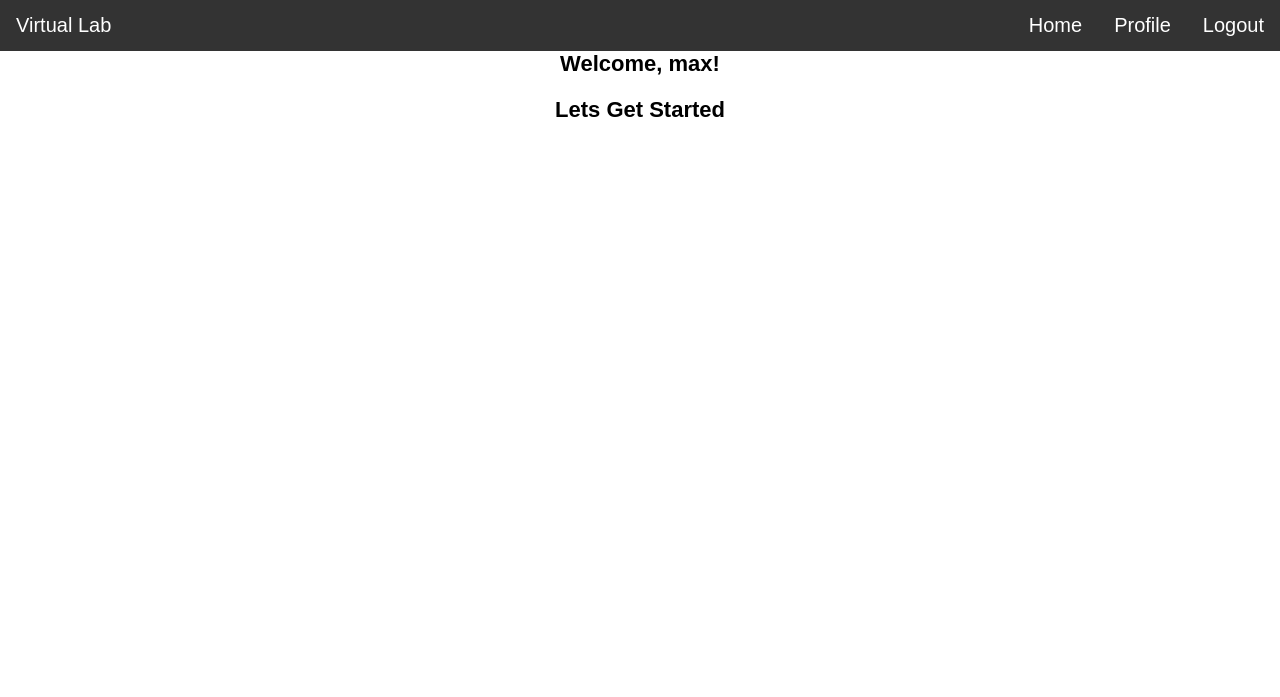
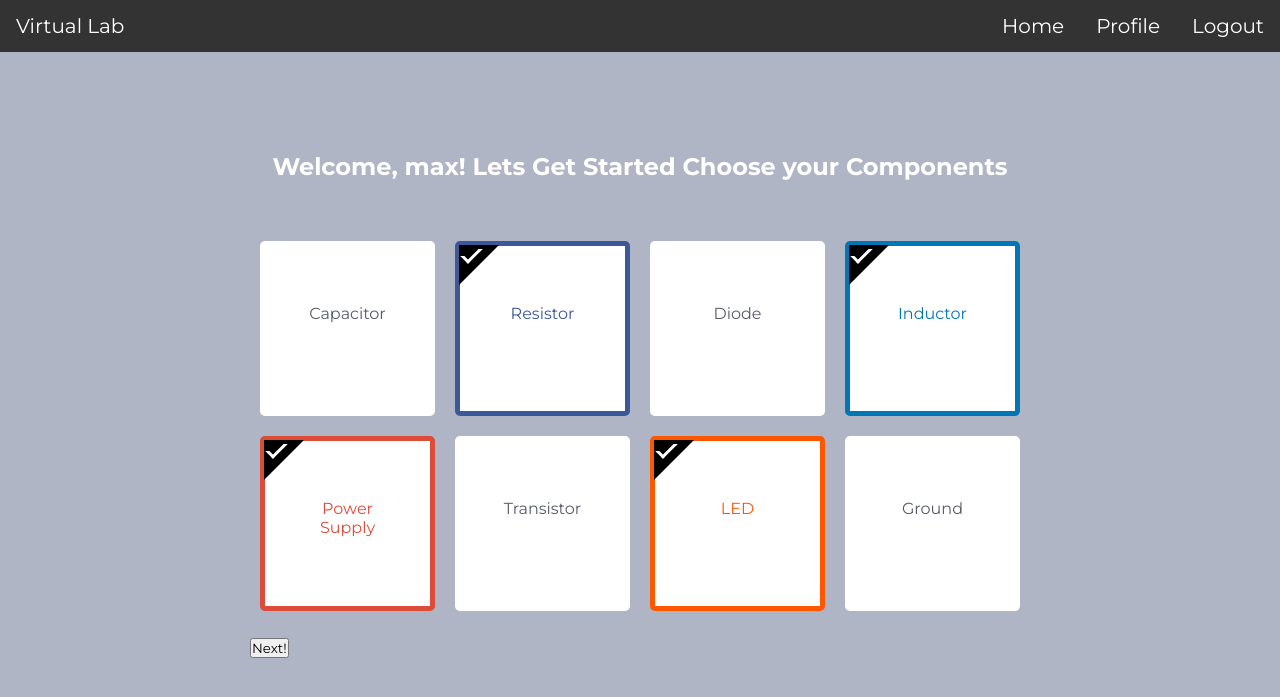
Before and after one commit to TechCorp07/virtualLab, a Flask app: page /profile in a window 1280 px wide. Shown: the top 697 px of the page. Run offline with Flask 2, Linux system fonts and the light colour scheme; a user stored in the database is signed in.

Commit message:
New Modifications added

```diff
--- a/auth_app/project/static/styles/style.css
+++ b/auth_app/project/static/styles/style.css
@@ -1,9 +1,19 @@
+@import url("https://fonts.googleapis.com/css?family=Montserrat:400,700&display=swap");
+
+* {
+    margin: 0;
+    padding: 0;
+    box-sizing: border-box;
+    font-family: "Montserrat", sans-serif;
+}
+
 body {
     margin: 0;
     padding: 0;
-    /* background: url(iot.webp); */
-    background-size: cover;
-    background-color: #fff;
+    /* background: url(cctpic4.png); */
+    background-size: central;
+    /* background-color: #fff; */
+    background: #b0b5c5;
     background-position: center;
     font-family: sans-serif;
 }
@@ -106,190 +116,22 @@ input[type="password"] {
     padding: 70px 30px;
 }
 
-/* node01 block begin */
-.node01 {
-    opacity: 0.80;
-    /* filter: alpha(opacity=100); */
-    width: 260px;
-    height: 160px;
-    background: rgb(0, 0, 0);
-    color: #fff;
-    top: 20%;
-    left: 25%;
-    position: absolute;
-    transform: translate(-50%, -50%);
-    box-sizing: border-box;
-    padding: 20px 20px;
-    /* For IE8 and earlier */
-}
-
-.node01log {
-    opacity: 0.90;
-    /* filter: alpha(opacity=100); */
-    width: 260px;
-    height: 260px;
-    background: rgb(58, 47, 47);
-    color: #fff;
-    top: 55%;
-    left: 25%;
-    position: absolute;
-    transform: translate(-50%, -50%);
-    box-sizing: border-box;
-    border-radius: 5%;
-    padding: 20px 20px;
-    font-size: 17px;
-    /* For IE8 and earlier */
-}
-
-.node02log {
-    opacity: 0.90;
-    /* filter: alpha(opacity=100); */
-    width: 260px;
-    height: 260px;
-    background: rgb(58, 47, 47);
-    color: #fff;
-    top: 55%;
-    left: 45%;
-    position: absolute;
-    transform: translate(-50%, -50%);
-    box-sizing: border-box;
-    border-radius: 5%;
-    padding: 20px 20px;
-    font-size: 17px;
-    /* For IE8 and earlier */
-}
-
-.node03log {
-    opacity: 0.90;
-    /* filter: alpha(opacity=100); */
-    width: 260px;
-    height: 260px;
-    background: rgb(58, 47, 47);
-    color: #fff;
-    top: 55%;
-    left: 65%;
-    position: absolute;
-    transform: translate(-50%, -50%);
-    box-sizing: border-box;
-    border-radius: 5%;
-    padding: 20px 20px;
-    font-size: 17px;
-    /* For IE8 and earlier */
-}
-
-.node04log {
-    opacity: 0.90;
-    /* filter: alpha(opacity=100); */
-    width: 260px;
-    height: 260px;
-    background: rgb(58, 47, 47);
-    color: #fff;
-    top: 55%;
-    left: 85%;
-    position: absolute;
-    transform: translate(-50%, -50%);
-    box-sizing: border-box;
-    border-radius: 5%;
-    padding: 20px 20px;
-    font-size: 17px;
-    /* For IE8 and earlier */
-}
-
-.node01log b,
-.node02log b,
-.node03log b,
-.node04log b {
-    color: rgb(165, 53, 53);
-}
-
-.node01 p,
-.node02 p,
-.node03 p,
-.node04 p {
-    /* margin: 1; */
-    font-size: 18px;
-    font-style: italic;
-    color: #fff;
+h1 {
+    margin: 0;
+    padding: 0 0 20px;
+    text-align: center;
+    font-size: 22px;
 }
 
 h2 {
     margin: 0;
-    /* padding: -0 20 20px; */
-    text-align: left;
-    font-size: 22px;
-    color: #fff;
+    padding: 0 20 20px;
+    text-align: center;
+    font-size: 18px;
+    color: #080808;
 }
 
-.node01 a,
-.node02 a,
-.node03 a,
-.node04 a,
-.node01log a,
-.node02log a,
-.node03log a,
-.node04log a {
-    text-decoration: none;
-    font-size: 15px;
-    line-height: 20px;
-    color: darkgrey;
-}
 
-/* end node01 block */
-
-/* node02 block begin */
-.node02 {
-    opacity: 0.80;
-    /* filter: alpha(opacity=100); */
-    width: 260px;
-    height: 160px;
-    background: rgb(0, 0, 0);
-    color: #fff;
-    top: 20%;
-    left: 45%;
-    position: absolute;
-    transform: translate(-50%, -50%);
-    box-sizing: border-box;
-    padding: 20px 30px;
-    /* For IE8 and earlier */
-}
-
-/* end node02 block */
-
-/* node03 block begin */
-.node03 {
-    opacity: 0.80;
-    /* filter: alpha(opacity=100); */
-    width: 260px;
-    height: 160px;
-    background: rgb(0, 0, 0);
-    color: #fff;
-    top: 20%;
-    left: 65%;
-    position: absolute;
-    transform: translate(-50%, -50%);
-    box-sizing: border-box;
-    padding: 20px 30px;
-    /* For IE8 and earlier */
-}
-
-/* end node03 block */
-
-/* node04 block begin */
-.node04 {
-    opacity: 0.80;
-    /* filter: alpha(opacity=100); */
-    width: 260px;
-    height: 160px;
-    background: rgb(0, 0, 0);
-    color: #fff;
-    top: 20%;
-    left: 85%;
-    position: absolute;
-    transform: translate(-50%, -50%);
-    box-sizing: border-box;
-    padding: 20px 30px;
-    /* For IE8 and earlier */
-}
 
 /* end node04 block */
 
@@ -302,12 +144,6 @@ h2 {
     left: calc(50% - 50px)
 }
 
-h1 {
-    margin: 0;
-    padding: 0 0 20px;
-    text-align: center;
-    font-size: 22px;
-}
 
 .navbar a {
     display: block;
@@ -326,3 +162,160 @@ ul {
     overflow: hidden;
     background-color: #333;
 }
+
+.wrapper {
+    width: 780px;
+    margin: 100px auto 0;
+}
+
+.wrapper .title {
+    font-size: 24px;
+    color: #fff;
+    font-weight: 700;
+    text-align: center;
+    margin-bottom: 50px;
+}
+
+.container {
+    display: flex;
+    flex-wrap: wrap;
+}
+
+.container .option_item {
+    display: block;
+    position: relative;
+    width: 175px;
+    height: 175px;
+    margin: 10px;
+}
+
+.container .option_item .checkbox {
+    position: absolute;
+    top: 0;
+    left: 0;
+    z-index: 1;
+    opacity: 0;
+}
+
+.option_item .option_inner {
+    width: 100%;
+    height: 100%;
+    background: #fff;
+    border-radius: 5px;
+    text-align: center;
+    padding: 58px 40px;
+    cursor: pointer;
+    color: #585c68;
+    display: block;
+    border: 5px solid transparent;
+    position: relative;
+}
+
+.option_item .option_inner .icon {
+    margin-bottom: 10px;
+}
+
+.option_item .option_inner .icon .fab {
+    font-size: 32px;
+}
+
+.option_item .option_inner .name {
+    user-select: none;
+}
+
+.option_item .checkbox:checked~.option_inner.resistor {
+    border-color: #3b5999;
+    color: #3b5999;
+}
+
+.option_item .checkbox:checked~.option_inner.capacitor {
+    border-color: #55acee;
+    color: #55acee;
+}
+
+.option_item .checkbox:checked~.option_inner.diode {
+    border-color: #e4405f;
+    color: #e4405f;
+}
+
+.option_item .checkbox:checked~.option_inner.inductor {
+    border-color: #0077b5;
+    color: #0077b5;
+}
+
+.option_item .checkbox:checked~.option_inner.ground {
+    border-color: #25d366;
+    color: #25d366;
+}
+
+.option_item .checkbox:checked~.option_inner.power {
+    border-color: #dd4b39;
+    color: #dd4b39;
+}
+
+.option_item .checkbox:checked~.option_inner.led {
+    border-color: #ff5700;
+    color: #ff5700;
+}
+
+.option_item .checkbox:checked~.option_inner.transistor {
+    border-color: #b92b27;
+    color: #b92b27;
+}
+
+.option_item .option_inner .tickmark {
+    position: absolute;
+    top: -1px;
+    left: -1px;
+    border: 20px solid;
+    border-color: #000 transparent transparent #000;
+    display: none;
+}
+
+.option_item .option_inner .tickmark:before {
+    content: "";
+    position: absolute;
+    top: -18px;
+    left: -18px;
+    width: 15px;
+    height: 5px;
+    border: 3px solid;
+    border-color: transparent transparent #fff #fff;
+    transform: rotate(-45deg);
+}
+
+.option_item .checkbox:checked~.option_inner .tickmark {
+    display: block;
+}
+
+.option_item .option_inner.facebook .tickmark {
+    border-color: #3b5999 transparent transparent #3b5999;
+}
+
+.option_item .option_inner.twitter .tickmark {
+    border-color: #55acee transparent transparent #55acee;
+}
+
+.option_item .option_inner.instagram .tickmark {
+    border-color: #e4405f transparent transparent #e4405f;
+}
+
+.option_item .option_inner.linkedin .tickmark {
+    border-color: #0077b5 transparent transparent #0077b5;
+}
+
+.option_item .option_inner.whatsapp .tickmark {
+    border-color: #25d366 transparent transparent #25d366;
+}
+
+.option_item .option_inner.google .tickmark {
+    border-color: #dd4b39 transparent transparent #dd4b39;
+}
+
+.option_item .option_inner.reddit .tickmark {
+    border-color: #ff5700 transparent transparent #ff5700;
+}
+
+.option_item .option_inner.quora .tickmark {
+    border-color: #b92b27 transparent transparent #b92b27;
+}
--- a/auth_app/project/templates/base.html
+++ b/auth_app/project/templates/base.html
@@ -5,7 +5,7 @@
     <meta charset="utf-8">
     <meta http-equiv="X-UA-Compatible" content="IE=edge">
     <!--meta name="viewport" content="width=device-width, initial-scale=1"-->
-    <title>Web IoT</title>
+    <title>virtuallab</title>
     <link rel= "stylesheet" type= "text/css" href= "{{ url_for('static',filename='styles/style.css') }}">
 
 </head>
@@ -13,6 +13,7 @@
 <body>
     <ul>
         <div class="navbar">
+            <div class="title">
             <a>Virtual Lab</a>
             {% if current_user.is_authenticated %}
                 <li style="float:right"><a href="{{ url_for('auth.logout') }}">
@@ -36,6 +37,7 @@
                 Home
             </a></li>
         </div>
+        </div>
     </ul>
 
                 {% block content %}
--- a/auth_app/project/templates/profile.html
+++ b/auth_app/project/templates/profile.html
@@ -1,8 +1,77 @@
 {% extends "base.html" %}
 
 {% block content %}
-    <h1>Welcome, {{ name }}!</h1>
-    <h1>Lets Get Started</h1>
+    <div class="wrapper">
+        <div class="title">
+            Welcome, {{ name }}!
+            Lets Get Started
+          Choose your Components
+        </div>
+
+        <div class="container">
+          <label class="option_item">
+            <input type="checkbox" class="checkbox">
+            <div class="option_inner capacitor">
+              <div class="tickmark"></div>
+              <div class="name">Capacitor</div>
+            </div>
+          </label>
+          <label class="option_item">
+            <input type="checkbox" class="checkbox" checked>
+            <div class="option_inner resistor">
+              <div class="tickmark"></div>
+              <div class="name">Resistor</div>
+            </div>
+          </label>
+          <label class="option_item">
+            <input type="checkbox" class="checkbox">
+            <div class="option_inner diode">
+              <div class="tickmark"></div>
+              <div class="name">Diode</div>
+            </div>
+          </label>
+          <label class="option_item">
+            <input type="checkbox" class="checkbox" checked>
+            <div class="option_inner inductor">
+              <div class="tickmark"></div>
+              <div class="name">Inductor</div>
+            </div>
+          </label>
+          <label class="option_item">
+            <input type="checkbox" class="checkbox" checked>
+            <div class="option_inner power">
+              <div class="tickmark"></div>
+              <div class="name">Power Supply</div>
+            </div>
+          </label>
+          <label class="option_item">
+            <input type="checkbox" class="checkbox">
+            <div class="option_inner transistor">
+              <div class="tickmark"></div>
+              <div class="name">Transistor</div>
+            </div>
+          </label>
+          <label class="option_item">
+            <input type="checkbox" class="checkbox" checked>
+            <div class="option_inner led">
+              <div class="tickmark"></div>
+              <div class="name">LED</div>
+            </div>
+          </label>
+          <label class="option_item">
+            <input type="checkbox" class="checkbox">
+            <div class="option_inner ground">
+              <div class="tickmark"></div>
+              <div class="name">Ground</div>
+            </div>
+          </label>
+          <h4>
+          <button type="button" onclick="alert('ERROR 404! Spice Models cannot be found')">Next!</button>
+          </h4>
+        </div>
+
+      </div>
+
     <!--div class="node01">
         <h2>Node 01</h2>
         <form>
```
Also changed, not shown: auth_app/project/templates/index.html (+10 -2 lines).
